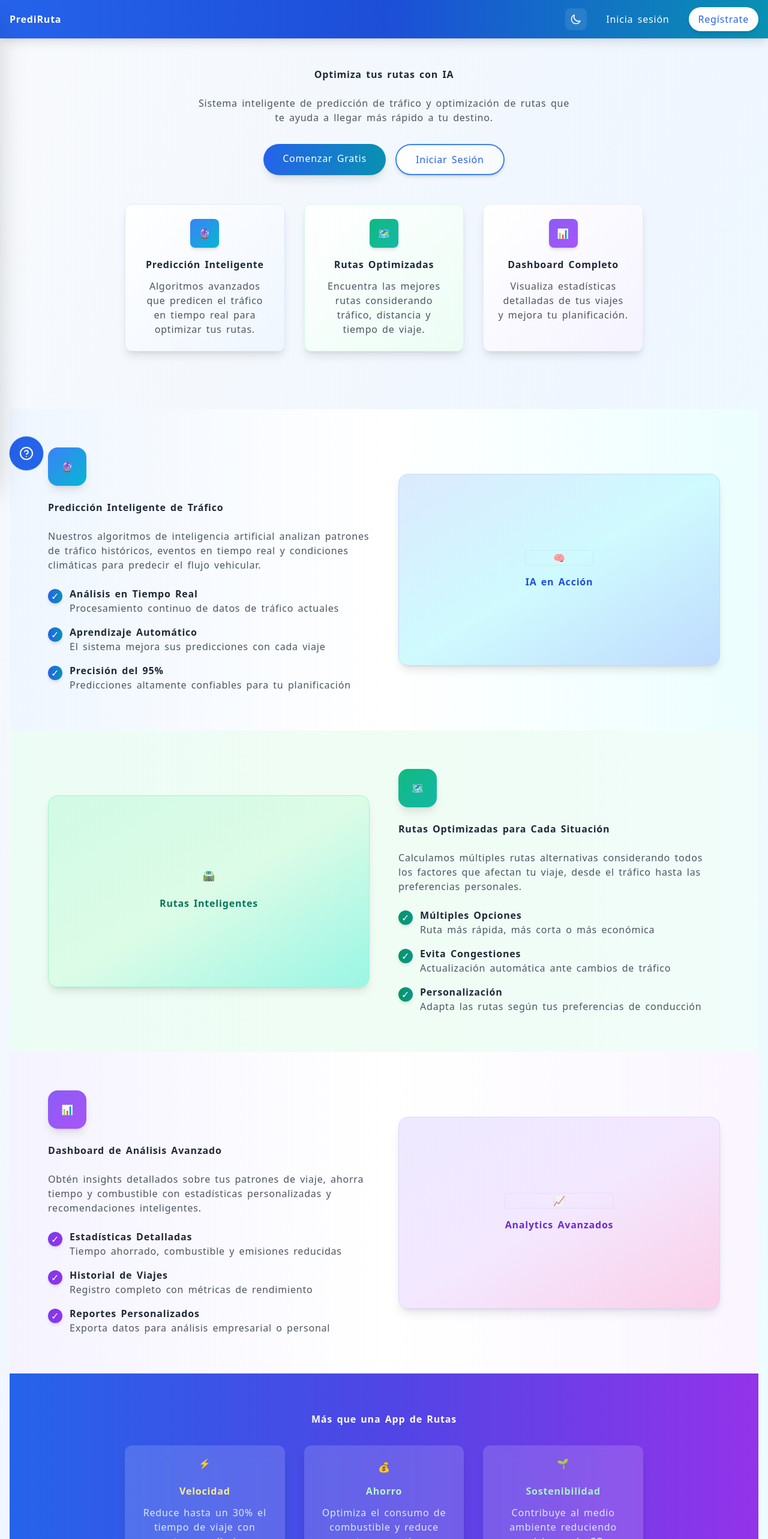
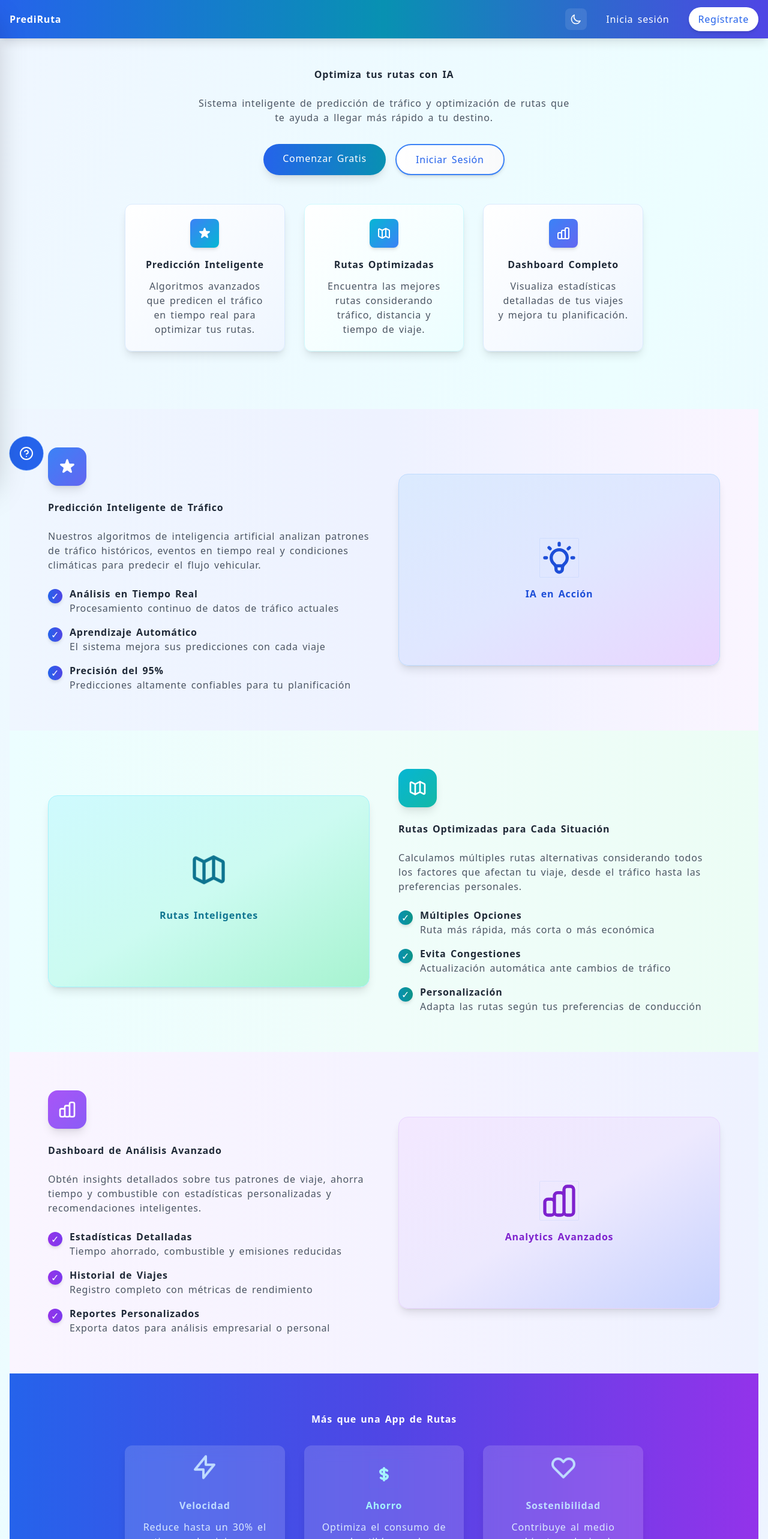
Before and after one commit to AnThony69x/PrediRuta, a Next.js app in the folder frontend/: page / in a window 1280 px wide. Shown: the top 2566 px of the page at 60% size. Built offline with nearby package versions, Linux system fonts and the light colour scheme; a web font is replaced by a local one.

Commit message:
Mejoras en la página de recuperación de contraseña y la página de inicio: se actualizaron los estilos y se reemplazaron los íconos por SVGs para una mejor visualización. Se ajustaron los colores de fondo y los bordes para mantener la coherencia visual en toda la aplicación.

```diff
--- a/frontend/src/app/page.tsx
+++ b/frontend/src/app/page.tsx
@@ -3,9 +3,9 @@ import { ThemeToggle } from "../components/ThemeToggle";
 
 export default function Home() {
   return (
-    <div className="min-h-screen bg-gradient-to-br from-slate-50 via-blue-50 to-cyan-50 dark:from-gray-900 dark:via-blue-900 dark:to-indigo-900 transition-colors duration-300">
+    <div className="min-h-screen bg-gradient-to-br from-blue-50 via-cyan-50 to-indigo-50 dark:from-gray-900 dark:via-blue-900 dark:to-indigo-900 transition-colors duration-300">
       {/* Header con navegación */}
-      <header className="bg-gradient-to-r from-blue-600 via-blue-700 to-cyan-600 dark:from-blue-800 dark:via-gray-800 dark:to-indigo-800 shadow-lg">
+      <header className="bg-gradient-to-r from-blue-600 via-cyan-600 to-indigo-600 dark:from-blue-800 dark:via-cyan-800 dark:to-indigo-800 shadow-lg">
         <div className="container mx-auto px-4 py-3 flex justify-between items-center">
           <h1 className="text-xl sm:text-2xl font-bold text-white">PrediRuta</h1>
           <div className="flex flex-row gap-3 sm:gap-4 items-center">
@@ -58,7 +58,9 @@ export default function Home() {
         <div className="grid grid-cols-1 sm:grid-cols-2 lg:grid-cols-3 gap-6 sm:gap-8 max-w-4xl mx-auto px-4">
           <div className="bg-gradient-to-br from-white to-blue-50 dark:from-gray-800 dark:to-blue-900/50 p-4 sm:p-6 rounded-xl shadow-lg hover:shadow-xl transform hover:scale-105 transition-all duration-300 text-center border border-blue-100 dark:border-blue-800">
             <div className="w-10 h-10 sm:w-12 sm:h-12 bg-gradient-to-br from-blue-500 to-cyan-500 dark:from-blue-600 dark:to-cyan-600 rounded-lg flex items-center justify-center mx-auto mb-3 sm:mb-4 shadow-md">
-              <span className="text-lg sm:text-xl">🔮</span>
+              <svg className="w-6 h-6 text-white" fill="currentColor" viewBox="0 0 20 20">
+                <path fillRule="evenodd" d="M9.049 2.927c.3-.921 1.603-.921 1.902 0l1.07 3.292a1 1 0 00.95.69h3.462c.969 0 1.371 1.24.588 1.81l-2.8 2.034a1 1 0 00-.364 1.118l1.07 3.292c.3.921-.755 1.688-1.54 1.118l-2.8-2.034a1 1 0 00-1.175 0l-2.8 2.034c-.784.57-1.838-.197-1.539-1.118l1.07-3.292a1 1 0 00-.364-1.118L2.98 8.72c-.783-.57-.38-1.81.588-1.81h3.461a1 1 0 00.951-.69l1.07-3.292z" clipRule="evenodd" />
+              </svg>
             </div>
             <h3 className="text-lg sm:text-xl font-semibold mb-2 sm:mb-3 text-gray-800 dark:text-white">Predicción Inteligente</h3>
             <p className="text-sm sm:text-base text-gray-600 dark:text-gray-300">
@@ -67,9 +69,11 @@ export default function Home() {
             </p>
           </div>
 
-          <div className="bg-gradient-to-br from-white to-emerald-50 dark:from-gray-800 dark:to-emerald-900/50 p-4 sm:p-6 rounded-xl shadow-lg hover:shadow-xl transform hover:scale-105 transition-all duration-300 text-center border border-emerald-100 dark:border-emerald-800">
-            <div className="w-10 h-10 sm:w-12 sm:h-12 bg-gradient-to-br from-emerald-500 to-teal-500 dark:from-emerald-600 dark:to-teal-600 rounded-lg flex items-center justify-center mx-auto mb-3 sm:mb-4 shadow-md">
-              <span className="text-lg sm:text-xl">🗺️</span>
+          <div className="bg-gradient-to-br from-white to-cyan-50 dark:from-gray-800 dark:to-cyan-900/50 p-4 sm:p-6 rounded-xl shadow-lg hover:shadow-xl transform hover:scale-105 transition-all duration-300 text-center border border-cyan-100 dark:border-cyan-800">
+            <div className="w-10 h-10 sm:w-12 sm:h-12 bg-gradient-to-br from-cyan-500 to-blue-500 dark:from-cyan-600 dark:to-blue-600 rounded-lg flex items-center justify-center mx-auto mb-3 sm:mb-4 shadow-md">
+              <svg className="w-6 h-6 text-white" fill="none" stroke="currentColor" viewBox="0 0 24 24">
+                <path strokeLinecap="round" strokeLinejoin="round" strokeWidth={2} d="M9 20l-5.447-2.724A1 1 0 013 16.382V5.618a1 1 0 011.447-.894L9 7m0 13l6-3m-6 3V7m6 10l4.553 2.276A1 1 0 0021 18.382V7.618a1 1 0 00-.553-.894L15 4m0 13V4m0 0L9 7" />
+              </svg>
             </div>
             <h3 className="text-lg sm:text-xl font-semibold mb-2 sm:mb-3 text-gray-800 dark:text-white">Rutas Optimizadas</h3>
             <p className="text-sm sm:text-base text-gray-600 dark:text-gray-300">
@@ -78,9 +82,11 @@ export default function Home() {
             </p>
           </div>
 
-          <div className="bg-gradient-to-br from-white to-violet-50 dark:from-gray-800 dark:to-violet-900/50 p-4 sm:p-6 rounded-xl shadow-lg hover:shadow-xl transform hover:scale-105 transition-all duration-300 text-center border border-violet-100 dark:border-violet-800 lg:col-span-1 sm:col-span-2 lg:col-span-1">
-            <div className="w-10 h-10 sm:w-12 sm:h-12 bg-gradient-to-br from-violet-500 to-purple-500 dark:from-violet-600 dark:to-purple-600 rounded-lg flex items-center justify-center mx-auto mb-3 sm:mb-4 shadow-md">
-              <span className="text-lg sm:text-xl">📊</span>
+          <div className="bg-gradient-to-br from-white to-blue-50 dark:from-gray-800 dark:to-blue-900/50 p-4 sm:p-6 rounded-xl shadow-lg hover:shadow-xl transform hover:scale-105 transition-all duration-300 text-center border border-blue-100 dark:border-blue-800 lg:col-span-1 sm:col-span-2 lg:col-span-1">
+            <div className="w-10 h-10 sm:w-12 sm:h-12 bg-gradient-to-br from-blue-500 to-indigo-500 dark:from-blue-600 dark:to-indigo-600 rounded-lg flex items-center justify-center mx-auto mb-3 sm:mb-4 shadow-md">
+              <svg className="w-6 h-6 text-white" fill="none" stroke="currentColor" viewBox="0 0 24 24">
+                <path strokeLinecap="round" strokeLinejoin="round" strokeWidth={2} d="M9 19v-6a2 2 0 00-2-2H5a2 2 0 00-2 2v6a2 2 0 002 2h2a2 2 0 002-2zm0 0V9a2 2 0 012-2h2a2 2 0 012 2v10m-6 0a2 2 0 002 2h2a2 2 0 002-2m0 0V5a2 2 0 012-2h2a2 2 0 012 2v14a2 2 0 01-2 2h-2a2 2 0 01-2-2z" />
+              </svg>
             </div>
             <h3 className="text-lg sm:text-xl font-semibold mb-2 sm:mb-3 text-gray-800 dark:text-white">Dashboard Completo</h3>
             <p className="text-sm sm:text-base text-gray-600 dark:text-gray-300">
@@ -91,12 +97,14 @@ export default function Home() {
         </div>
 
         {/* Sección Predicción Inteligente */}
-        <section className="mt-16 sm:mt-24 py-12 sm:py-16 bg-gradient-to-r from-blue-50 via-white to-cyan-50 dark:from-gray-900 dark:via-gray-800 dark:to-blue-900">
+        <section className="mt-16 sm:mt-24 py-12 sm:py-16 bg-gradient-to-r from-blue-50 via-indigo-50 to-purple-50 dark:from-gray-900 dark:via-blue-900 dark:to-indigo-900">
           <div className="max-w-6xl mx-auto px-4">
             <div className="grid grid-cols-1 lg:grid-cols-2 gap-8 lg:gap-12 items-center">
               <div className="order-2 lg:order-1">
-                <div className="w-16 h-16 bg-gradient-to-br from-blue-500 to-cyan-500 dark:from-blue-600 dark:to-cyan-600 rounded-2xl flex items-center justify-center mb-6 shadow-lg">
-                  <span className="text-3xl">🔮</span>
+                <div className="w-16 h-16 bg-gradient-to-br from-blue-500 to-indigo-500 dark:from-blue-600 dark:to-indigo-600 rounded-2xl flex items-center justify-center mb-6 shadow-lg">
+                  <svg className="w-8 h-8 text-white" fill="currentColor" viewBox="0 0 20 20">
+                    <path fillRule="evenodd" d="M9.049 2.927c.3-.921 1.603-.921 1.902 0l1.07 3.292a1 1 0 00.95.69h3.462c.969 0 1.371 1.24.588 1.81l-2.8 2.034a1 1 0 00-.364 1.118l1.07 3.292c.3.921-.755 1.688-1.54 1.118l-2.8-2.034a1 1 0 00-1.175 0l-2.8 2.034c-.784.57-1.838-.197-1.539-1.118l1.07-3.292a1 1 0 00-.364-1.118L2.98 8.72c-.783-.57-.38-1.81.588-1.81h3.461a1 1 0 00.951-.69l1.07-3.292z" clipRule="evenodd" />
+                  </svg>
                 </div>
                 <h2 className="text-2xl sm:text-3xl lg:text-4xl font-bold text-gray-800 dark:text-white mb-6">
                   Predicción Inteligente de Tráfico
@@ -107,7 +115,7 @@ export default function Home() {
                 </p>
                   <div className="space-y-4">
                   <div className="flex items-start space-x-3">
-                    <div className="w-6 h-6 bg-gradient-to-r from-blue-600 to-cyan-600 rounded-full flex items-center justify-center mt-1 shadow-md">
+                    <div className="w-6 h-6 bg-gradient-to-r from-blue-600 to-indigo-600 rounded-full flex items-center justify-center mt-1 shadow-md">
                       <span className="text-white text-sm">✓</span>
                     </div>
                     <div>
@@ -116,7 +124,7 @@ export default function Home() {
                     </div>
                   </div>
                   <div className="flex items-start space-x-3">
-                    <div className="w-6 h-6 bg-gradient-to-r from-blue-600 to-cyan-600 rounded-full flex items-center justify-center mt-1 shadow-md">
+                    <div className="w-6 h-6 bg-gradient-to-r from-blue-600 to-indigo-600 rounded-full flex items-center justify-center mt-1 shadow-md">
                       <span className="text-white text-sm">✓</span>
                     </div>
                     <div>
@@ -125,7 +133,7 @@ export default function Home() {
                     </div>
                   </div>
                   <div className="flex items-start space-x-3">
-                    <div className="w-6 h-6 bg-gradient-to-r from-blue-600 to-cyan-600 rounded-full flex items-center justify-center mt-1 shadow-md">
+                    <div className="w-6 h-6 bg-gradient-to-r from-blue-600 to-indigo-600 rounded-full flex items-center justify-center mt-1 shadow-md">
                       <span className="text-white text-sm">✓</span>
                     </div>
                     <div>
@@ -136,9 +144,11 @@ export default function Home() {
                 </div>
               </div>
               <div className="order-1 lg:order-2">
-                <div className="bg-gradient-to-br from-blue-100 via-cyan-100 to-blue-200 dark:from-blue-900/50 dark:via-cyan-900/50 dark:to-blue-800/50 rounded-2xl p-8 h-80 flex items-center justify-center shadow-lg border border-blue-200 dark:border-blue-700">
+                <div className="bg-gradient-to-br from-blue-100 via-indigo-100 to-purple-200 dark:from-blue-900/50 dark:via-indigo-900/50 dark:to-purple-800/50 rounded-2xl p-8 h-80 flex items-center justify-center shadow-lg border border-blue-200 dark:border-blue-700">
                   <div className="text-center">
-                    <div className="text-6xl mb-4 animate-pulse">🧠</div>
+                    <svg className="w-16 h-16 mx-auto mb-4 text-blue-700 dark:text-blue-300 animate-pulse" fill="none" stroke="currentColor" viewBox="0 0 24 24">
+                      <path strokeLinecap="round" strokeLinejoin="round" strokeWidth={2} d="M9.663 17h4.673M12 3v1m6.364 1.636l-.707.707M21 12h-1M4 12H3m3.343-5.657l-.707-.707m2.828 9.9a5 5 0 117.072 0l-.548.547A3.374 3.374 0 0014 18.469V19a2 2 0 11-4 0v-.531c0-.895-.356-1.754-.988-2.386l-.548-.547z" />
+                    </svg>
                     <p className="text-blue-700 dark:text-blue-300 font-bold text-lg">IA en Acción</p>
                   </div>
                 </div>
@@ -148,20 +158,24 @@ export default function Home() {
         </section>
 
         {/* Sección Rutas Optimizadas */}
-        <section className="py-12 sm:py-16 bg-gradient-to-r from-emerald-50 via-green-50 to-teal-50 dark:from-gray-800 dark:via-emerald-900/30 dark:to-teal-900/30">
+        <section className="py-12 sm:py-16 bg-gradient-to-r from-cyan-50 via-teal-50 to-emerald-50 dark:from-gray-800 dark:via-cyan-900/30 dark:to-teal-900/30">
           <div className="max-w-6xl mx-auto px-4">
             <div className="grid grid-cols-1 lg:grid-cols-2 gap-8 lg:gap-12 items-center">
               <div>
-                <div className="bg-gradient-to-br from-emerald-100 via-green-100 to-teal-200 dark:from-emerald-900/50 dark:via-green-900/50 dark:to-teal-800/50 rounded-2xl p-8 h-80 flex items-center justify-center shadow-lg border border-emerald-200 dark:border-emerald-700">
+                <div className="bg-gradient-to-br from-cyan-100 via-teal-100 to-emerald-200 dark:from-cyan-900/50 dark:via-teal-900/50 dark:to-emerald-800/50 rounded-2xl p-8 h-80 flex items-center justify-center shadow-lg border border-cyan-200 dark:border-cyan-700">
                   <div className="text-center">
-                    <div className="text-6xl mb-4 animate-bounce">🛣️</div>
-                    <p className="text-emerald-700 dark:text-emerald-300 font-bold text-lg">Rutas Inteligentes</p>
+                    <svg className="w-16 h-16 mx-auto mb-4 text-cyan-700 dark:text-cyan-300 animate-bounce" fill="none" stroke="currentColor" viewBox="0 0 24 24">
+                      <path strokeLinecap="round" strokeLinejoin="round" strokeWidth={2} d="M9 20l-5.447-2.724A1 1 0 013 16.382V5.618a1 1 0 011.447-.894L9 7m0 13l6-3m-6 3V7m6 10l4.553 2.276A1 1 0 0021 18.382V7.618a1 1 0 00-.553-.894L15 4m0 13V4m0 0L9 7" />
+                    </svg>
+                    <p className="text-cyan-700 dark:text-cyan-300 font-bold text-lg">Rutas Inteligentes</p>
                   </div>
                 </div>
               </div>
               <div>
-                <div className="w-16 h-16 bg-gradient-to-br from-emerald-500 to-teal-500 dark:from-emerald-600 dark:to-teal-600 rounded-2xl flex items-center justify-center mb-6 shadow-lg">
-                  <span className="text-3xl">🗺️</span>
+                <div className="w-16 h-16 bg-gradient-to-br from-cyan-500 to-teal-500 dark:from-cyan-600 dark:to-teal-600 rounded-2xl flex items-center justify-center mb-6 shadow-lg">
+                  <svg className="w-8 h-8 text-white" fill="none" stroke="currentColor" viewBox="0 0 24 24">
+                    <path strokeLinecap="round" strokeLinejoin="round" strokeWidth={2} d="M9 20l-5.447-2.724A1 1 0 013 16.382V5.618a1 1 0 011.447-.894L9 7m0 13l6-3m-6 3V7m6 10l4.553 2.276A1 1 0 0021 18.382V7.618a1 1 0 00-.553-.894L15 4m0 13V4m0 0L9 7" />
+                  </svg>
                 </div>
                 <h2 className="text-2xl sm:text-3xl lg:text-4xl font-bold text-gray-800 dark:text-white mb-6">
                   Rutas Optimizadas para Cada Situación
@@ -172,7 +186,7 @@ export default function Home() {
                 </p>
                 <div className="space-y-4">
                   <div className="flex items-start space-x-3">
-                    <div className="w-6 h-6 bg-gradient-to-r from-emerald-600 to-teal-600 rounded-full flex items-center justify-center mt-1 shadow-md">
+                    <div className="w-6 h-6 bg-gradient-to-r from-cyan-600 to-teal-600 rounded-full flex items-center justify-center mt-1 shadow-md">
                       <span className="text-white text-sm">✓</span>
                     </div>
                     <div>
@@ -181,7 +195,7 @@ export default function Home() {
                     </div>
                   </div>
                   <div className="flex items-start space-x-3">
-                    <div className="w-6 h-6 bg-gradient-to-r from-emerald-600 to-teal-600 rounded-full flex items-center justify-center mt-1 shadow-md">
+                    <div className="w-6 h-6 bg-gradient-to-r from-cyan-600 to-teal-600 rounded-full flex items-center justify-center mt-1 shadow-md">
                       <span className="text-white text-sm">✓</span>
                     </div>
                     <div>
@@ -190,7 +204,7 @@ export default function Home() {
                     </div>
                   </div>
                   <div className="flex items-start space-x-3">
-                    <div className="w-6 h-6 bg-gradient-to-r from-emerald-600 to-teal-600 rounded-full flex items-center justify-center mt-1 shadow-md">
+                    <div className="w-6 h-6 bg-gradient-to-r from-cyan-600 to-teal-600 rounded-full flex items-center justify-center mt-1 shadow-md">
                       <span className="text-white text-sm">✓</span>
                     </div>
                     <div>
@@ -205,12 +219,14 @@ export default function Home() {
         </section>
 
         {/* Sección Dashboard Completo */}
-        <section className="py-12 sm:py-16 bg-gradient-to-r from-violet-50 via-white to-purple-50 dark:from-gray-900 dark:via-violet-900/30 dark:to-purple-900/30">
+        <section className="py-12 sm:py-16 bg-gradient-to-r from-purple-50 via-violet-50 to-indigo-50 dark:from-gray-900 dark:via-purple-900/30 dark:to-violet-900/30">
           <div className="max-w-6xl mx-auto px-4">
             <div className="grid grid-cols-1 lg:grid-cols-2 gap-8 lg:gap-12 items-center">
               <div className="order-2 lg:order-1">
-                <div className="w-16 h-16 bg-gradient-to-br from-violet-500 to-purple-500 dark:from-violet-600 dark:to-purple-600 rounded-2xl flex items-center justify-center mb-6 shadow-lg">
-                  <span className="text-3xl">📊</span>
+                <div className="w-16 h-16 bg-gradient-to-br from-purple-500 to-violet-500 dark:from-purple-600 dark:to-violet-600 rounded-2xl flex items-center justify-center mb-6 shadow-lg">
+                  <svg className="w-8 h-8 text-white" fill="none" stroke="currentColor" viewBox="0 0 24 24">
+                    <path strokeLinecap="round" strokeLinejoin="round" strokeWidth={2} d="M9 19v-6a2 2 0 00-2-2H5a2 2 0 00-2 2v6a2 2 0 002 2h2a2 2 0 002-2zm0 0V9a2 2 0 012-2h2a2 2 0 012 2v10m-6 0a2 2 0 002 2h2a2 2 0 002-2m0 0V5a2 2 0 012-2h2a2 2 0 012 2v14a2 2 0 01-2 2h-2a2 2 0 01-2-2z" />
+                  </svg>
                 </div>
                 <h2 className="text-2xl sm:text-3xl lg:text-4xl font-bold text-gray-800 dark:text-white mb-6">
                   Dashboard de Análisis Avanzado
@@ -221,7 +237,7 @@ export default function Home() {
                 </p>
                 <div className="space-y-4">
                   <div className="flex items-start space-x-3">
-                    <div className="w-6 h-6 bg-gradient-to-r from-violet-600 to-purple-600 rounded-full flex items-center justify-center mt-1 shadow-md">
+                    <div className="w-6 h-6 bg-gradient-to-r from-purple-600 to-violet-600 rounded-full flex items-center justify-center mt-1 shadow-md">
                       <span className="text-white text-sm">✓</span>
                     </div>
                     <div>
@@ -230,7 +246,7 @@ export default function Home() {
                     </div>
                   </div>
                   <div className="flex items-start space-x-3">
-                    <div className="w-6 h-6 bg-gradient-to-r from-violet-600 to-purple-600 rounded-full flex items-center justify-center mt-1 shadow-md">
+                    <div className="w-6 h-6 bg-gradient-to-r from-purple-600 to-violet-600 rounded-full flex items-center justify-center mt-1 shadow-md">
                       <span className="text-white text-sm">✓</span>
                     </div>
                     <div>
@@ -239,7 +255,7 @@ export default function Home() {
                     </div>
                   </div>
                   <div className="flex items-start space-x-3">
-                    <div className="w-6 h-6 bg-gradient-to-r from-violet-600 to-purple-600 rounded-full flex items-center justify-center mt-1 shadow-md">
+                    <div className="w-6 h-6 bg-gradient-to-r from-purple-600 to-violet-600 rounded-full flex items-center justify-center mt-1 shadow-md">
                       <span className="text-white text-sm">✓</span>
                     </div>
                     <div>
@@ -250,10 +266,12 @@ export default function Home() {
                 </div>
               </div>
               <div className="order-1 lg:order-2">
-                <div className="bg-gradient-to-br from-violet-100 via-purple-100 to-pink-200 dark:from-violet-900/50 dark:via-purple-900/50 dark:to-pink-900/50 rounded-2xl p-8 h-80 flex items-center justify-center shadow-lg border border-violet-200 dark:border-violet-700">
+                <div className="bg-gradient-to-br from-purple-100 via-violet-100 to-indigo-200 dark:from-purple-900/50 dark:via-violet-900/50 dark:to-indigo-800/50 rounded-2xl p-8 h-80 flex items-center justify-center shadow-lg border border-purple-200 dark:border-purple-700">
                   <div className="text-center">
-                    <div className="text-6xl mb-4 animate-pulse">📈</div>
-                    <p className="text-violet-700 dark:text-violet-300 font-bold text-lg">Analytics Avanzados</p>
+                    <svg className="w-16 h-16 mx-auto mb-4 text-purple-700 dark:text-purple-300 animate-pulse" fill="none" stroke="currentColor" viewBox="0 0 24 24">
+                      <path strokeLinecap="round" strokeLinejoin="round" strokeWidth={2} d="M9 19v-6a2 2 0 00-2-2H5a2 2 0 00-2 2v6a2 2 0 002 2h2a2 2 0 002-2zm0 0V9a2 2 0 012-2h2a2 2 0 012 2v10m-6 0a2 2 0 002 2h2a2 2 0 002-2m0 0V5a2 2 0 012-2h2a2 2 0 012 2v14a2 2 0 01-2 2h-2a2 2 0 01-2-2z" />
+                    </svg>
+                    <p className="text-purple-700 dark:text-purple-300 font-bold text-lg">Analytics Avanzados</p>
                   </div>
                 </div>
               </div>
@@ -269,22 +287,28 @@ export default function Home() {
             </h2>
             <div className="grid grid-cols-1 md:grid-cols-3 gap-6 sm:gap-8">
               <div className="bg-white bg-opacity-15 backdrop-blur-md rounded-xl p-6 text-white hover:bg-opacity-20 transform hover:scale-105 transition-all duration-300 shadow-lg">
-                <div className="text-4xl mb-4 animate-bounce">⚡</div>
-                <h3 className="text-xl font-semibold mb-3 text-yellow-200">Velocidad</h3>
+                <svg className="w-12 h-12 mx-auto mb-4 text-blue-200 animate-bounce" fill="none" stroke="currentColor" viewBox="0 0 24 24">
+                  <path strokeLinecap="round" strokeLinejoin="round" strokeWidth={2} d="M13 10V3L4 14h7v7l9-11h-7z" />
+                </svg>
+                <h3 className="text-xl font-semibold mb-3 text-blue-200">Velocidad</h3>
                 <p className="text-blue-100">
                   Reduce hasta un 30% el tiempo de viaje con nuestras predicciones inteligentes
                 </p>
               </div>
               <div className="bg-white bg-opacity-15 backdrop-blur-md rounded-xl p-6 text-white hover:bg-opacity-20 transform hover:scale-105 transition-all duration-300 shadow-lg">
-                <div className="text-4xl mb-4 animate-pulse">💰</div>
-                <h3 className="text-xl font-semibold mb-3 text-green-200">Ahorro</h3>
+                <svg className="w-12 h-12 mx-auto mb-4 text-cyan-200 animate-pulse" fill="none" stroke="currentColor" viewBox="0 0 24 24">
+                  <path strokeLinecap="round" strokeLinejoin="round" strokeWidth={2} d="M12 8c-1.657 0-3 .895-3 2s1.343 2 3 2 3 .895 3 2-1.343 2-3 2m0-8c1.11 0 2.08.402 2.599 1M12 8V7m0 1v8m0 0v1m0-1c-1.11 0-2.08-.402-2.599-1" />
+                </svg>
+                <h3 className="text-xl font-semibold mb-3 text-cyan-200">Ahorro</h3>
                 <p className="text-blue-100">
                   Optimiza el consumo de combustible y reduce costos operativos
                 </p>
               </div>
               <div className="bg-white bg-opacity-15 backdrop-blur-md rounded-xl p-6 text-white hover:bg-opacity-20 transform hover:scale-105 transition-all duration-300 shadow-lg">
-                <div className="text-4xl mb-4 animate-bounce">🌱</div>
-                <h3 className="text-xl font-semibold mb-3 text-emerald-200">Sostenibilidad</h3>
+                <svg className="w-12 h-12 mx-auto mb-4 text-blue-200 animate-bounce" fill="none" stroke="currentColor" viewBox="0 0 24 24">
+                  <path strokeLinecap="round" strokeLinejoin="round" strokeWidth={2} d="M4.318 6.318a4.5 4.5 0 000 6.364L12 20.364l7.682-7.682a4.5 4.5 0 00-6.364-6.364L12 7.636l-1.318-1.318a4.5 4.5 0 00-6.364 0z" />
+                </svg>
+                <h3 className="text-xl font-semibold mb-3 text-blue-200">Sostenibilidad</h3>
                 <p className="text-blue-100">
                   Contribuye al medio ambiente reduciendo emisiones de CO₂
                 </p>
```
Also changed, not shown: frontend/src/app/forgot-password/page.tsx (+30 -22 lines).
